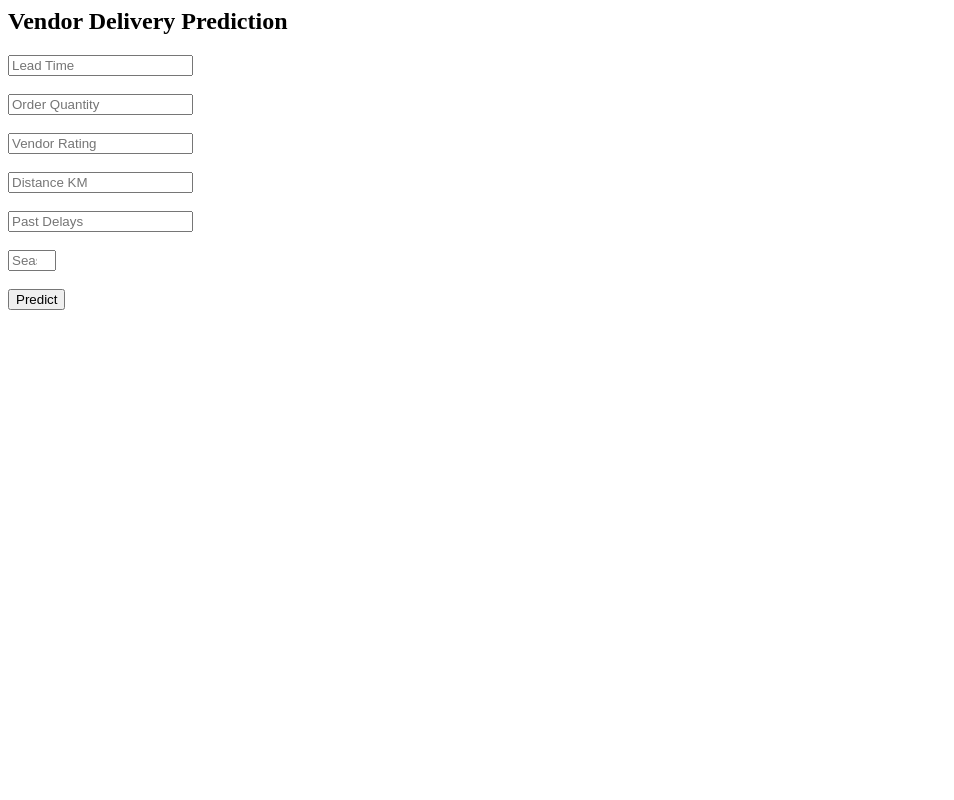
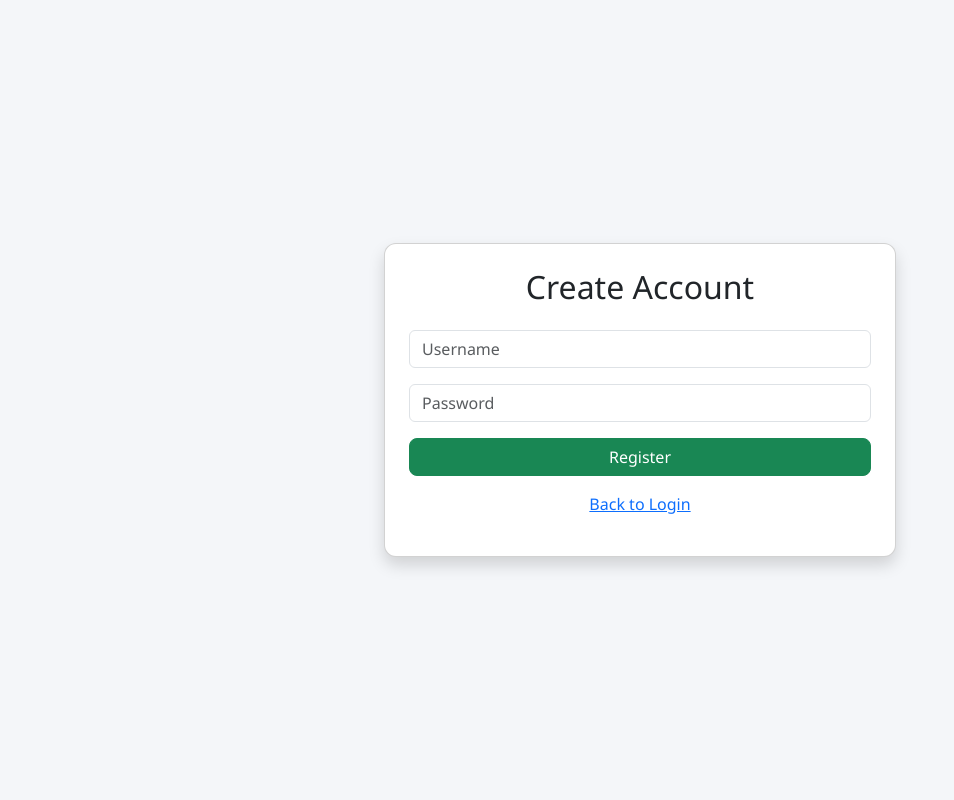
Before and after one commit to nandampushpakumari526/vendordelivery, a Flask app: page /register in a window 1280 px wide. Shown: the whole page, without its empty margins (0-954 px from the left). Run offline with Flask 3, Linux system fonts and the light colour scheme; parts of the project's set-up code (start-up, migrations or seed data) failed here and were passed over.

Commit message:
deploy update part1

```diff
--- a/templates/register.html
+++ b/templates/register.html
@@ -1,24 +1,51 @@
+<!DOCTYPE html>
+<html>
+<head>
+    <title>Create Account</title>
+    <link href="https://cdn.jsdelivr.net/npm/bootstrap@5.3.2/dist/css/bootstrap.min.css" rel="stylesheet">
+    <link rel="stylesheet" href="{{ url_for('static', filename='css/style.css') }}">
 
-<h2>Vendor Delivery Prediction</h2>
+    <style>
+        body {
+            height: 100vh;
+            display: flex;
+            justify-content: center;
+            align-items: center;
+            background-color: #f4f6f9;
+        }
 
-<form method="POST">
+        .register-box {
+            width: 40%;
+            min-width: 350px;
+        }
+    </style>
+</head>
 
-    <input type="number" step="any" name="lead_time" placeholder="Lead Time" required><br><br>
+<body>
 
-    <input type="number" step="any" name="order_quantity" placeholder="Order Quantity" required><br><br>
+<div class="register-box">
+    <div class="card shadow p-4">
 
-    <input type="number" step="any" name="vendor_rating" placeholder="Vendor Rating" required><br><br>
+        <h2 class="text-center mb-4">Create Account</h2>
 
-    <input type="number" step="any" name="distance_km" placeholder="Distance KM" required><br><br>
+        {% if error %}
+        <div class="alert alert-danger">
+            {{ error }}
+        </div>
+        {% endif %}
 
-    <input type="number" step="any" name="past_delays" placeholder="Past Delays" required><br><br>
+        <form method="POST">
+            <input class="form-control mb-3" name="username" placeholder="Username" required>
+            <input class="form-control mb-3" type="password" name="password" placeholder="Password" required>
+            <button class="btn btn-success w-100">Register</button>
+        </form>
 
-    <input type="number" name="season_peak" placeholder="Season Peak (0 or 1)" min="0" max="1" required><br><br>
+        <p class="text-center mt-3">
+            <a href="/">Back to Login</a>
+        </p>
 
-    <button type="submit">Predict</button>
+    </div>
+</div>
 
-</form>
-
-{% if prediction %}
-    <h3>Prediction: {{ prediction }}</h3>
-{% endif %}
+</body>
+</html>
```
